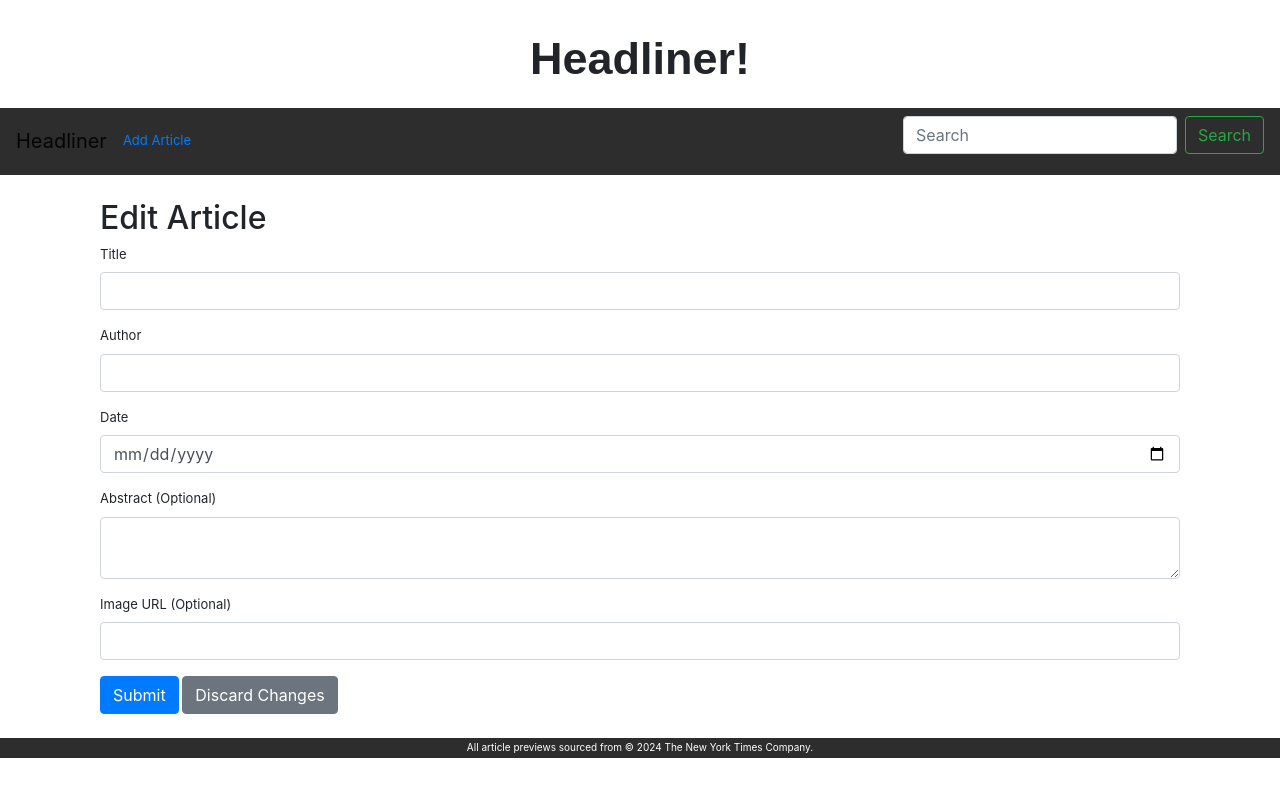
After one commit to sam-braun/nyt-headliner, a Flask app: template templates/edit_item.html in a window 1280 px wide. The commit adds this page. Run offline with Flask 3, Linux system fonts and the light colour scheme; the template is opened without the code that fills it, so the values that code supplies are empty; some libraries are stand-ins or nearby versions; some web fonts are replaced.

Commit message:
edit working

```diff
--- a/server.py
+++ b/server.py
@@ -1,6 +1,6 @@
 # Samuel Braun slb2250
 
-from flask import Flask
+from flask import Flask, redirect, url_for
 from flask import render_template
 from flask import Response, request, jsonify
 import nyt_helper as nyt
@@ -121,7 +121,7 @@ def add_item():
         new_article = {
             'id': global_id,
             'title': title,
-            'author': author,
+            'byline': f"By {author}",
             'date': date,
             'section': section,
             'url': url,
@@ -138,6 +138,41 @@ def add_item():
     return render_template('add_item.html')
 
 
+@app.route('/edit/<int:id>', methods=['GET', 'POST'])
+def edit_item(id):
+    global data  # Make sure we're modifying the global data variable
+    article = next((article for article in data if article['id'] == id), None)
+
+    if not article:
+        return "Item not found", 404
+
+    if request.method == 'POST':
+        title = request.form['title']
+        author = request.form['author']
+        date = request.form['date']
+        abstract = request.form.get('abstract', '')
+        image = request.form.get('image', '')
+
+        if not (title and author and date):
+            return jsonify({'error': 'Required fields are missing'}), 400
+
+        # Update the article directly in the data list
+        for i, art in enumerate(data):
+            if art['id'] == id:
+                data[i]['title'] = title
+                data[i]['byline'] = f"By {author}"
+                data[i]['published_date'] = date
+                data[i]['abstract'] = abstract
+                data[i]['image'] = image
+                break  # Stop iterating once we've found and updated the article
+
+        # Redirect to the view page after updating
+        return redirect(url_for('item', id=id))
+
+    # If it's a GET request, render the edit page with the article data
+    return render_template('edit_item.html', article=article)
+
+
 if __name__ == '__main__':
     get_nyt_data()
     app.run(debug=True)
--- /dev/null
+++ b/templates/edit_item.html
@@ -0,0 +1,40 @@
+<!-- edit_item.html -->
+{% extends "layout.html" %}
+
+{% block content %}
+<div class="container mt-4">
+    <h2>Edit Article</h2>
+    <form method="post">
+        <div class="form-group">
+            <label for="title">Title</label>
+            <input type="text" class="form-control" id="title" name="title" value="{{ article.title }}" required>
+        </div>
+        <div class="form-group">
+            <label for="author">Author</label>
+            <input type="text" class="form-control" id="author" name="author" value="{{ article.author }}" required>
+        </div>
+        <div class="form-group">
+            <label for="date">Date</label>
+            <input type="date" class="form-control" id="date" name="date" value="{{ article.date }}" required>
+        </div>
+        <div class="form-group">
+            <label for="abstract">Abstract (Optional)</label>
+            <textarea class="form-control" id="abstract" name="abstract">{{ article.abstract }}</textarea>
+        </div>
+        <div class="form-group">
+            <label for="image">Image URL (Optional)</label>
+            <input type="url" class="form-control" id="image" name="image" value="{{ article.image }}">
+        </div>
+        <button type="submit" class="btn btn-primary">Submit</button>
+        <button type="button" class="btn btn-secondary" onclick="confirmDiscard()">Discard Changes</button>
+    </form>
+</div>
+
+<script>
+    function confirmDiscard() {
+        if (confirm("Are you sure you want to discard changes?")) {
+            window.location.href = "{{ url_for('item', id=article['id']) }}";
+        }
+    }
+</script>
+{% endblock %}
--- a/templates/view_item.html
+++ b/templates/view_item.html
@@ -93,6 +93,8 @@
                     <div>Section: {{ item.section }}</div>
                     {% endif %}
                     <a href="{{ item.url }}" class="btn-custom mt-auto">Read Full Article</a>
+                    <!-- Add this line for the Edit button -->
+                    <a href="{{ url_for('edit_item', id=item['id']) }}" class="btn-custom mt-auto">Edit</a>
                 </div>
             </div>
         </div>
```
